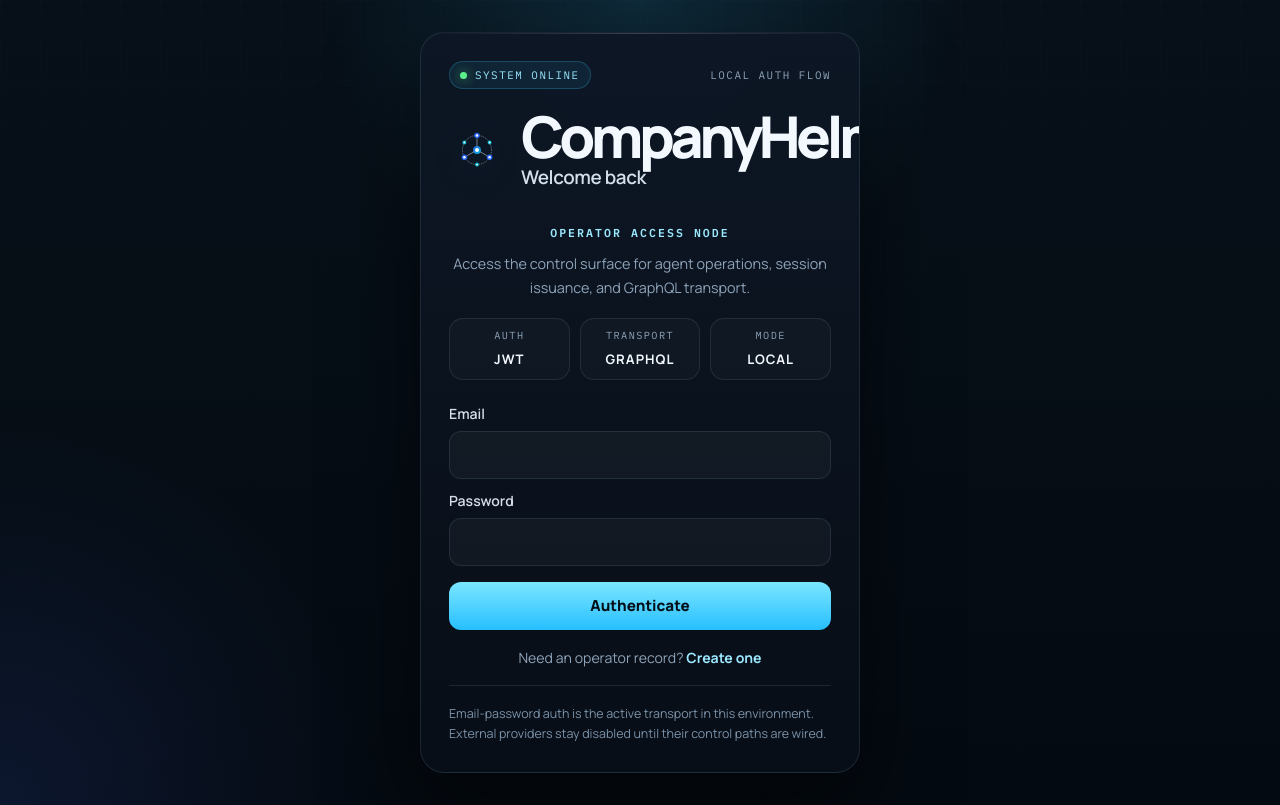
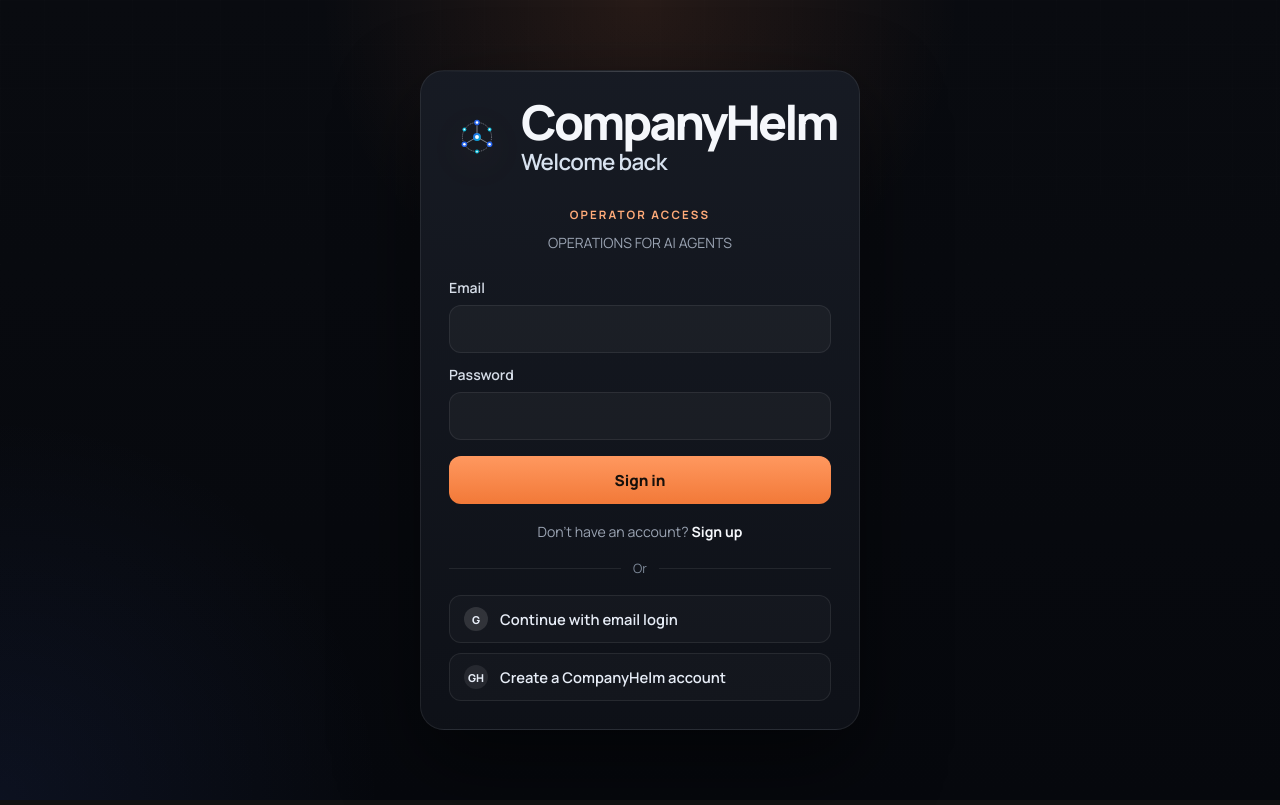
Before and after one commit to CompanyHelm/companyhelm, a React (Vite) app in the folder apps/web/: page /sign-in in a window 1280 px wide. Built offline with nearby package versions, Linux system fonts and the light colour scheme; no server answers.

Commit message:
Revert "Make web auth page feel more technical"
This reverts commit 3194852abbba331561278a250bb8fab617e8f885.

```diff
--- a/apps/web/src/index.css
+++ b/apps/web/src/index.css
@@ -1,19 +1,19 @@
-@import url("https://fonts.googleapis.com/css2?family=Manrope:wght@400;500;600;700;800&family=IBM+Plex+Mono:wght@400;500;600&display=swap");
+@import url("https://fonts.googleapis.com/css2?family=Manrope:wght@400;500;600;700;800&display=swap");
 
 :root {
   color-scheme: dark;
-  --bg: #071019;
-  --bg-elevated: #0c1724;
-  --panel: rgba(10, 18, 29, 0.94);
-  --panel-strong: rgba(7, 13, 22, 0.98);
-  --ink: #f3f8fe;
-  --muted: #8ea3b8;
-  --line: rgba(139, 173, 206, 0.14);
-  --line-strong: rgba(139, 173, 206, 0.3);
-  --accent: #38c9ff;
-  --accent-strong: #9be8ff;
-  --accent-soft: rgba(56, 201, 255, 0.16);
-  --shadow: 0 38px 90px rgba(0, 0, 0, 0.52);
+  --bg: #090b10;
+  --bg-elevated: #10131a;
+  --panel: rgba(17, 20, 27, 0.94);
+  --panel-strong: rgba(12, 15, 21, 0.98);
+  --ink: #f5f7fb;
+  --muted: #9aa3b2;
+  --line: rgba(255, 255, 255, 0.08);
+  --line-strong: rgba(255, 255, 255, 0.14);
+  --accent: #fe8a4c;
+  --accent-strong: #ffab79;
+  --accent-soft: rgba(254, 138, 76, 0.16);
+  --shadow: 0 32px 80px rgba(0, 0, 0, 0.5);
 }
 
 * {
@@ -31,9 +31,9 @@
   font-family: "Manrope", sans-serif;
   color: var(--ink);
   background:
-    radial-gradient(circle at top center, rgba(56, 201, 255, 0.14), transparent 20rem),
-    radial-gradient(circle at bottom left, rgba(74, 113, 255, 0.12), transparent 24rem),
-    linear-gradient(180deg, #071019 0%, #040a11 100%);
+    radial-gradient(circle at top center, rgba(254, 138, 76, 0.12), transparent 20rem),
+    radial-gradient(circle at bottom left, rgba(85, 126, 255, 0.08), transparent 24rem),
+    linear-gradient(180deg, #090b10 0%, #06080d 100%);
 }
 
 body::before {
@@ -42,10 +42,10 @@
   inset: 0;
   pointer-events: none;
   background:
-    linear-gradient(rgba(169, 203, 236, 0.035) 1px, transparent 1px),
-    linear-gradient(90deg, rgba(169, 203, 236, 0.035) 1px, transparent 1px);
-  background-size: 40px 40px;
-  mask-image: linear-gradient(180deg, rgba(0, 0, 0, 0.42), transparent 85%);
+    linear-gradient(rgba(255, 255, 255, 0.025) 1px, transparent 1px),
+    linear-gradient(90deg, rgba(255, 255, 255, 0.025) 1px, transparent 1px);
+  background-size: 44px 44px;
+  mask-image: linear-gradient(180deg, rgba(0, 0, 0, 0.35), transparent 85%);
 }
 
 button,
@@ -73,7 +73,7 @@
   border-radius: 24px;
   border: 1px solid var(--line);
   background:
-    linear-gradient(180deg, rgba(13, 23, 37, 0.98) 0%, rgba(8, 14, 23, 0.98) 100%);
+    linear-gradient(180deg, rgba(23, 27, 36, 0.98) 0%, rgba(14, 17, 24, 0.98) 100%);
   box-shadow: var(--shadow);
   backdrop-filter: blur(20px);
 }
@@ -96,52 +96,6 @@
   margin-bottom: 24px;
 }
 
-.auth-status-row {
-  display: flex;
-  align-items: center;
-  justify-content: space-between;
-  gap: 12px;
-  margin-bottom: 22px;
-}
-
-.auth-status-chip,
-.auth-status-meta,
-.auth-eyebrow,
-.dashboard-eyebrow,
-.dashboard-details dt {
-  font-family: "IBM Plex Mono", monospace;
-  text-transform: uppercase;
-}
-
-.auth-status-chip {
-  display: inline-flex;
-  align-items: center;
-  gap: 8px;
-  min-height: 28px;
-  padding: 0 10px;
-  border-radius: 999px;
-  border: 1px solid rgba(56, 201, 255, 0.24);
-  background: rgba(56, 201, 255, 0.08);
-  color: var(--accent-strong);
-  font-size: 0.68rem;
-  letter-spacing: 0.14em;
-}
-
-.auth-status-chip::before {
-  content: "";
-  width: 7px;
-  height: 7px;
-  border-radius: 999px;
-  background: #5df18e;
-  box-shadow: 0 0 12px rgba(93, 241, 142, 0.7);
-}
-
-.auth-status-meta {
-  color: var(--muted);
-  font-size: 0.68rem;
-  letter-spacing: 0.14em;
-}
-
 .auth-logo-lockup {
   display: inline-flex;
   align-items: center;
@@ -156,7 +110,7 @@
   width: 56px;
   height: 56px;
   flex: 0 0 auto;
-  filter: drop-shadow(0 10px 18px rgba(56, 201, 255, 0.18));
+  filter: drop-shadow(0 10px 18px rgba(254, 138, 76, 0.18));
 }
 
 .auth-logo-copy {
@@ -166,9 +120,9 @@
 }
 
 .auth-logo-text {
-  font-size: clamp(2.4rem, 8vw, 3.6rem);
-  line-height: 0.9;
-  letter-spacing: -0.08em;
+  font-size: clamp(2rem, 7vw, 3rem);
+  line-height: 0.96;
+  letter-spacing: -0.06em;
   font-weight: 800;
 }
 
@@ -182,57 +136,29 @@
 }
 
 .auth-panel-title {
-  font-size: clamp(0.98rem, 3vw, 1.18rem);
+  font-size: clamp(1.1rem, 4vw, 1.4rem);
   line-height: 1.15;
-  letter-spacing: -0.02em;
+  letter-spacing: -0.03em;
   font-weight: 600;
-  color: #d3e0ec;
+  color: #d8e2ef;
 }
 
 .auth-eyebrow,
 .dashboard-eyebrow {
-  margin: 18px 0 0;
+  margin: 14px 0 0;
   color: var(--accent-strong);
   font-size: 0.72rem;
   font-weight: 700;
+  text-transform: uppercase;
   letter-spacing: 0.18em;
 }
 
 .auth-panel-copy,
 .dashboard-copy {
-  margin: 12px 0 0;
+  margin: 10px 0 0;
   color: var(--muted);
-  font-size: 0.9rem;
-  line-height: 1.68;
-}
-
-.auth-signal-grid {
-  display: grid;
-  grid-template-columns: repeat(3, minmax(0, 1fr));
-  gap: 10px;
-  margin-top: 18px;
-}
-
-.auth-signal-grid div {
-  padding: 10px 12px;
-  border: 1px solid var(--line);
-  border-radius: 14px;
-  background: rgba(255, 255, 255, 0.025);
-}
-
-.auth-signal-grid span {
-  display: block;
-  margin-bottom: 5px;
-  color: var(--muted);
-  font-family: "IBM Plex Mono", monospace;
-  font-size: 0.64rem;
-  letter-spacing: 0.14em;
-}
-
-.auth-signal-grid strong {
-  color: var(--ink);
-  font-size: 0.82rem;
-  letter-spacing: 0.08em;
+  font-size: 0.88rem;
+  line-height: 1.6;
 }
 
 .auth-form {
@@ -265,7 +191,7 @@
 
 .auth-form input:focus {
   outline: none;
-  border-color: rgba(56, 201, 255, 0.7);
+  border-color: rgba(254, 138, 76, 0.65);
   box-shadow: 0 0 0 4px var(--accent-soft);
   background: rgba(255, 255, 255, 0.05);
 }
@@ -276,8 +202,8 @@
   border: none;
   border-radius: 12px;
   margin-top: 4px;
-  background: linear-gradient(180deg, #7be6ff 0%, #27bfff 100%);
-  color: #041019;
+  background: linear-gradient(180deg, #ff985f 0%, #f27938 100%);
+  color: #16100b;
   font-size: 0.95rem;
   font-weight: 800;
   transition: transform 160ms ease, box-shadow 160ms ease, opacity 160ms ease;
@@ -286,7 +212,7 @@
 .auth-submit:hover,
 .dashboard-signout:hover {
   transform: translateY(-1px);
-  box-shadow: 0 12px 28px rgba(39, 191, 255, 0.28);
+  box-shadow: 0 12px 28px rgba(242, 121, 56, 0.28);
 }
 
 .auth-submit:disabled {
@@ -298,9 +224,9 @@
   margin: 2px 0 0;
   border-radius: 12px;
   padding: 11px 12px;
-  border: 1px solid rgba(255, 128, 128, 0.22);
-  background: rgba(255, 128, 128, 0.1);
-  color: #ffd0d0;
+  border: 1px solid rgba(255, 143, 98, 0.22);
+  background: rgba(255, 143, 98, 0.12);
+  color: #ffc8ac;
   font-size: 0.88rem;
 }
 
@@ -315,17 +241,72 @@
   border: none;
   padding: 0;
   background: transparent;
-  color: var(--accent-strong);
+  color: var(--ink);
   font-weight: 700;
 }
 
-.auth-footnote {
-  margin: 18px 0 0;
-  padding-top: 18px;
-  border-top: 1px solid var(--line);
-  color: #7b92a9;
-  font-size: 0.78rem;
-  line-height: 1.6;
+.auth-divider {
+  display: grid;
+  grid-template-columns: 1fr auto 1fr;
+  align-items: center;
+  gap: 12px;
+  margin: 18px 0;
+  color: #7f8a9a;
+  font-size: 0.8rem;
+}
+
+.auth-divider::before,
+.auth-divider::after {
+  content: "";
+  height: 1px;
+  background: var(--line);
+}
+
+.auth-secondary-actions {
+  display: grid;
+  gap: 10px;
+}
+
+.auth-provider-button {
+  display: inline-flex;
+  align-items: center;
+  justify-content: flex-start;
+  gap: 12px;
+  width: 100%;
+  min-height: 48px;
+  border: 1px solid var(--line);
+  border-radius: 12px;
+  padding: 0 14px;
+  background: rgba(255, 255, 255, 0.025);
+  color: #e7edf7;
+  font-size: 0.92rem;
+  font-weight: 600;
+  transition: border-color 160ms ease, background-color 160ms ease, transform 160ms ease;
+}
+
+.auth-provider-button:hover {
+  transform: translateY(-1px);
+  border-color: var(--line-strong);
+  background: rgba(255, 255, 255, 0.045);
+}
+
+.auth-provider-icon {
+  display: inline-grid;
+  place-items: center;
+  width: 24px;
+  height: 24px;
+  border-radius: 999px;
+  font-size: 0.68rem;
+  font-weight: 800;
+  flex: 0 0 auto;
+}
+
+.auth-provider-icon-google {
+  background: rgba(255, 255, 255, 0.12);
+}
+
+.auth-provider-icon-github {
+  background: rgba(255, 255, 255, 0.08);
 }
 
 .dashboard-card {
@@ -350,6 +331,7 @@
   margin-bottom: 6px;
   color: var(--muted);
   font-size: 0.74rem;
+  text-transform: uppercase;
   letter-spacing: 0.14em;
 }
 
@@ -378,7 +360,6 @@
   .auth-logo-lockup {
     align-items: center;
     gap: 12px;
-    text-align: left;
   }
 
   .auth-logo-mark {
--- a/apps/web/src/pages/auth_page.tsx
+++ b/apps/web/src/pages/auth_page.tsx
@@ -31,17 +31,17 @@
   const isSignInMode = props.mode === "signIn";
 
   const heading = useMemo(
-    () => (isSignInMode ? "Welcome back" : "Provision operator account"),
+    () => (isSignInMode ? "Welcome back" : "Create account"),
     [isSignInMode],
   );
 
   const eyebrow = useMemo(
-    () => (isSignInMode ? "Operator access node" : "Bootstrap operator access"),
+    () => (isSignInMode ? "Operator access" : "Join the operator workspace"),
     [isSignInMode],
   );
 
   const submitLabel = useMemo(
-    () => (props.isSubmitting ? "Negotiating..." : isSignInMode ? "Authenticate" : "Create operator"),
+    () => (props.isSubmitting ? "Working..." : isSignInMode ? "Sign in" : "Create account"),
     [isSignInMode, props.isSubmitting],
   );
 
@@ -71,11 +71,6 @@
     <main className="auth-shell">
       <section className="auth-panel">
         <div className="auth-panel-header">
-          <div className="auth-status-row">
-            <span className="auth-status-chip">SYSTEM ONLINE</span>
-            <span className="auth-status-meta">{isSignInMode ? "LOCAL AUTH FLOW" : "OPERATOR ONBOARDING"}</span>
-          </div>
-
           <div className="auth-logo-lockup">
             <img className="auth-logo-mark" src="/logos/logo-only.svg" alt="" aria-hidden="true" />
             <div className="auth-logo-copy">
@@ -83,28 +78,12 @@
               <h1 className="auth-panel-title">{heading}</h1>
             </div>
           </div>
-
           <p className="auth-eyebrow">{eyebrow}</p>
           <p className="auth-panel-copy">
             {isSignInMode
-              ? "Access the control surface for agent operations, session issuance, and GraphQL transport."
-              : "Create the first operator identity for this environment and initialize the local auth session."}
+              ? "OPERATIONS FOR AI AGENTS"
+              : "SET UP YOUR OPERATOR WORKSPACE"}
           </p>
-
-          <div className="auth-signal-grid" aria-hidden="true">
-            <div>
-              <span>AUTH</span>
-              <strong>JWT</strong>
-            </div>
-            <div>
-              <span>TRANSPORT</span>
-              <strong>GRAPHQL</strong>
-            </div>
-            <div>
-              <span>MODE</span>
-              <strong>LOCAL</strong>
-            </div>
-          </div>
         </div>
 
         <form className="auth-form" onSubmit={handleSubmit} autoComplete="on">
@@ -168,17 +147,31 @@
         </form>
 
         <p className="auth-route-copy">
-          {isSignInMode ? "Need an operator record?" : "Already provisioned?"}
+          {isSignInMode ? "Don't have an account?" : "Already have an account?"}
           {" "}
           <button type="button" onClick={isSignInMode ? props.onNavigateToSignUp : props.onNavigateToSignIn}>
-            {isSignInMode ? "Create one" : "Authenticate"}
+            {isSignInMode ? "Sign up" : "Sign in"}
           </button>
         </p>
 
-        <p className="auth-footnote">
-          Email-password auth is the active transport in this environment. External providers stay
-          disabled until their control paths are wired.
-        </p>
+        <div className="auth-divider" aria-hidden="true">
+          <span>Or</span>
+        </div>
+
+        <div className="auth-secondary-actions">
+          <button type="button" className="auth-provider-button" onClick={props.onNavigateToSignIn}>
+            <span className="auth-provider-icon auth-provider-icon-google" aria-hidden="true">
+              G
+            </span>
+            Continue with email login
+          </button>
+          <button type="button" className="auth-provider-button" onClick={props.onNavigateToSignUp}>
+            <span className="auth-provider-icon auth-provider-icon-github" aria-hidden="true">
+              GH
+            </span>
+            {isSignInMode ? "Create a CompanyHelm account" : "Return to sign in"}
+          </button>
+        </div>
       </section>
     </main>
   );
```
